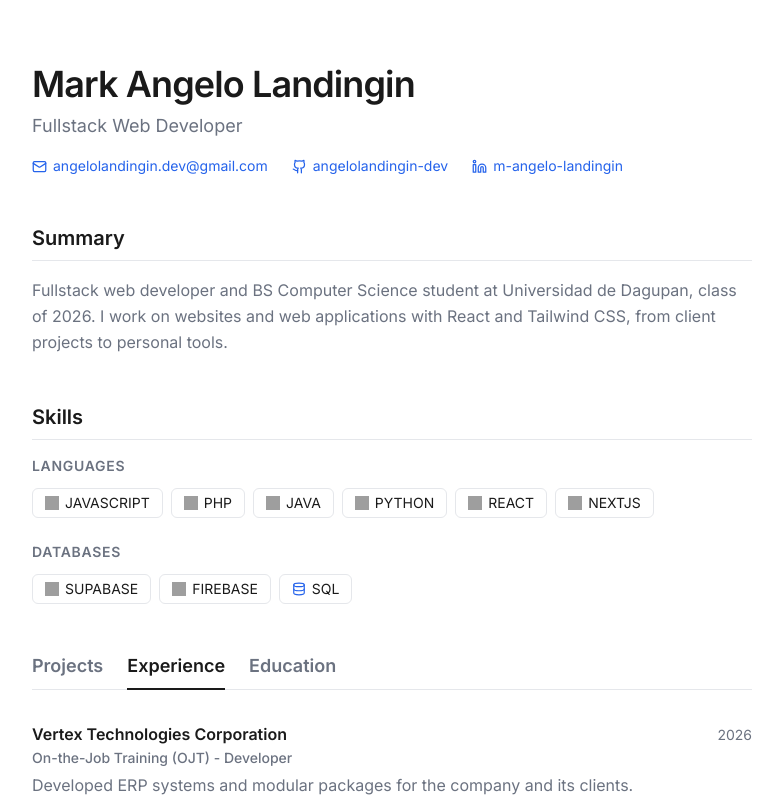
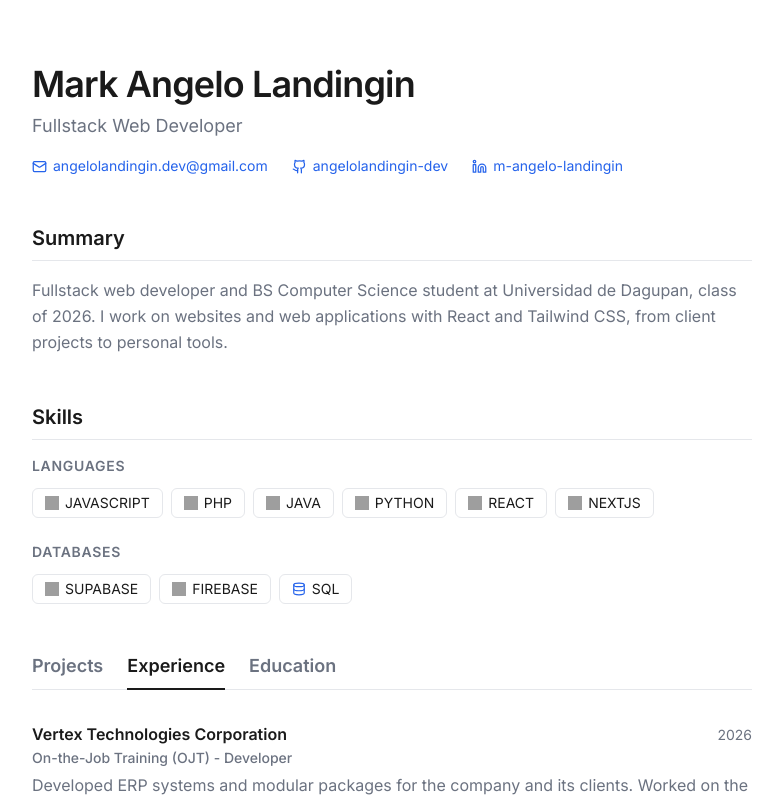
Before and after one commit to angelolandingin-dev/IvonneDev, a React (Vite) app: page / in a window 1280 px wide. Both pictures are taken after a click on the tab "Experience". Shown: the top 800 px of the page, without its empty margins (248-1030 px from the left). Built offline with nearby package versions, Linux system fonts and the light colour scheme; grey boxes are pictures that could not be loaded.

Commit message:
refactor(portfolio): trim experience copy to medium length

```diff
--- a/src/App.tsx
+++ b/src/App.tsx
@@ -303,7 +303,9 @@ export default function App() {
                       On-the-Job Training (OJT) - Developer
                     </p>
                     <p className="mt-1 leading-relaxed text-cv-muted">
-                      Developed ERP systems and modular packages for the company and its clients.
+                      Developed ERP systems and modular packages for the company and its clients. Worked on the
+                      parts of these systems that handle day-to-day business operations, like keeping records and
+                      putting together reports.
                     </p>
                   </li>
                   <li>
@@ -312,8 +314,8 @@ export default function App() {
                       <span className="text-sm text-cv-muted">2025 - Present</span>
                     </div>
                     <p className="mt-1 leading-relaxed text-cv-muted">
-                      Builds websites and web applications for clients, including company sites,
-                      booking platforms, and personal tools.
+                      Builds websites and web applications for clients, including company sites, booking platforms,
+                      and personal tools. Takes each project from the first idea to a finished site.
                     </p>
                   </li>
                 </ul>
```
